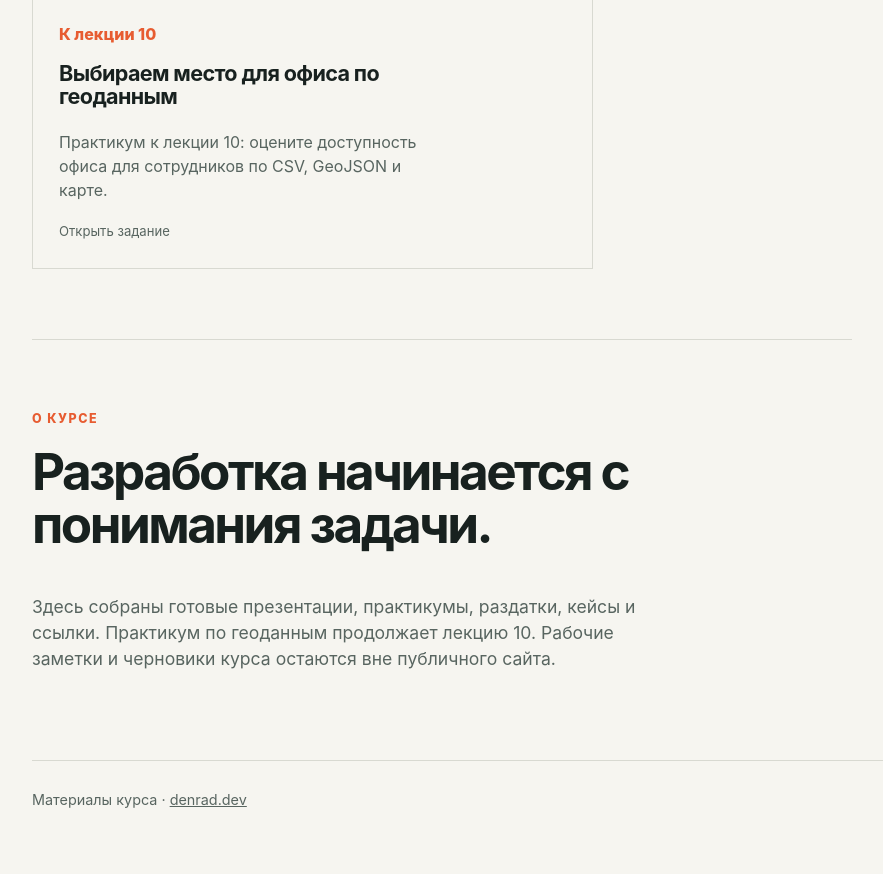
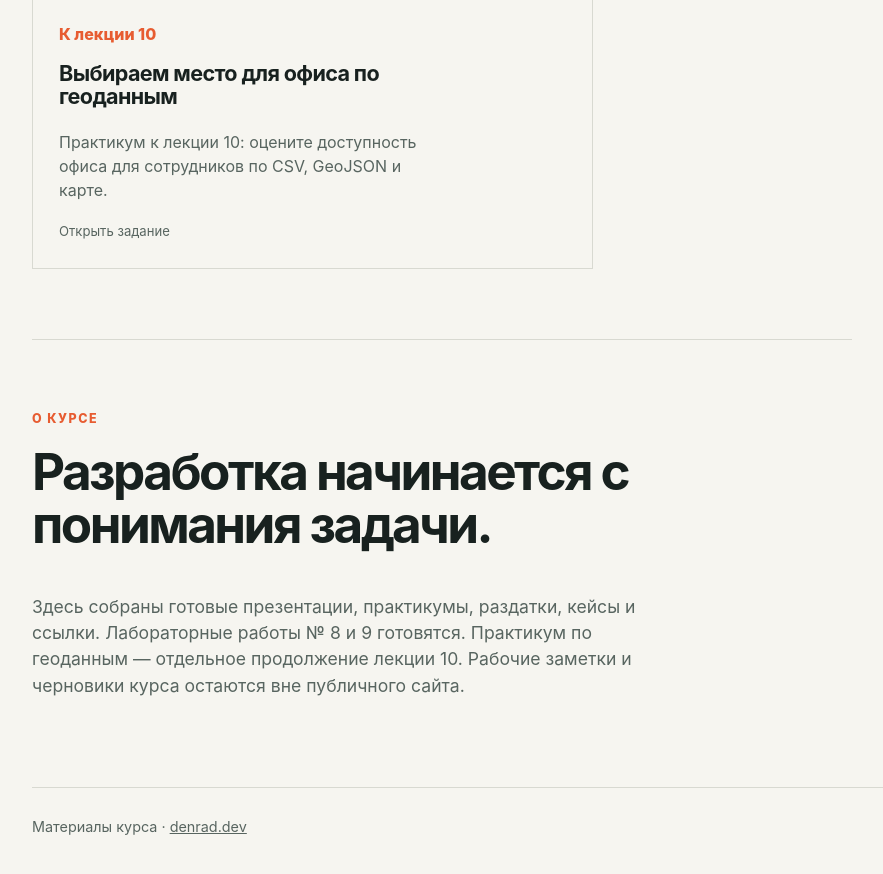
Before and after one commit to denrad/course-materials, a Jekyll site: the page built from index.html, in a window 1280 px wide and 900 px high, scrolled down 3197 px. Shown: the top 874 px of the window, without its empty margins (48-931 px from the left). Built offline with Jekyll 4.4.1, drawn with Linux system fonts in a browser that asks for light colours.

```diff
--- a/index.html
+++ b/index.html
@@ -48,7 +48,7 @@
       <section class="section note" id="about" aria-labelledby="about-title">
         <p class="eyebrow">О курсе</p>
         <h2 id="about-title">Разработка начинается с понимания задачи.</h2>
-        <p>Здесь собраны готовые презентации, практикумы, раздатки, кейсы и ссылки. Практикум по геоданным продолжает лекцию 10. Рабочие заметки и черновики курса остаются вне публичного сайта.</p>
+        <p>Здесь собраны готовые презентации, практикумы, раздатки, кейсы и ссылки. Лабораторные работы № 8 и 9 готовятся. Практикум по геоданным — отдельное продолжение лекции 10. Рабочие заметки и черновики курса остаются вне публичного сайта.</p>
       </section>
     </main>
 
```
Also changed, not shown: tests/test_site_build.py (+5 -0 lines).
